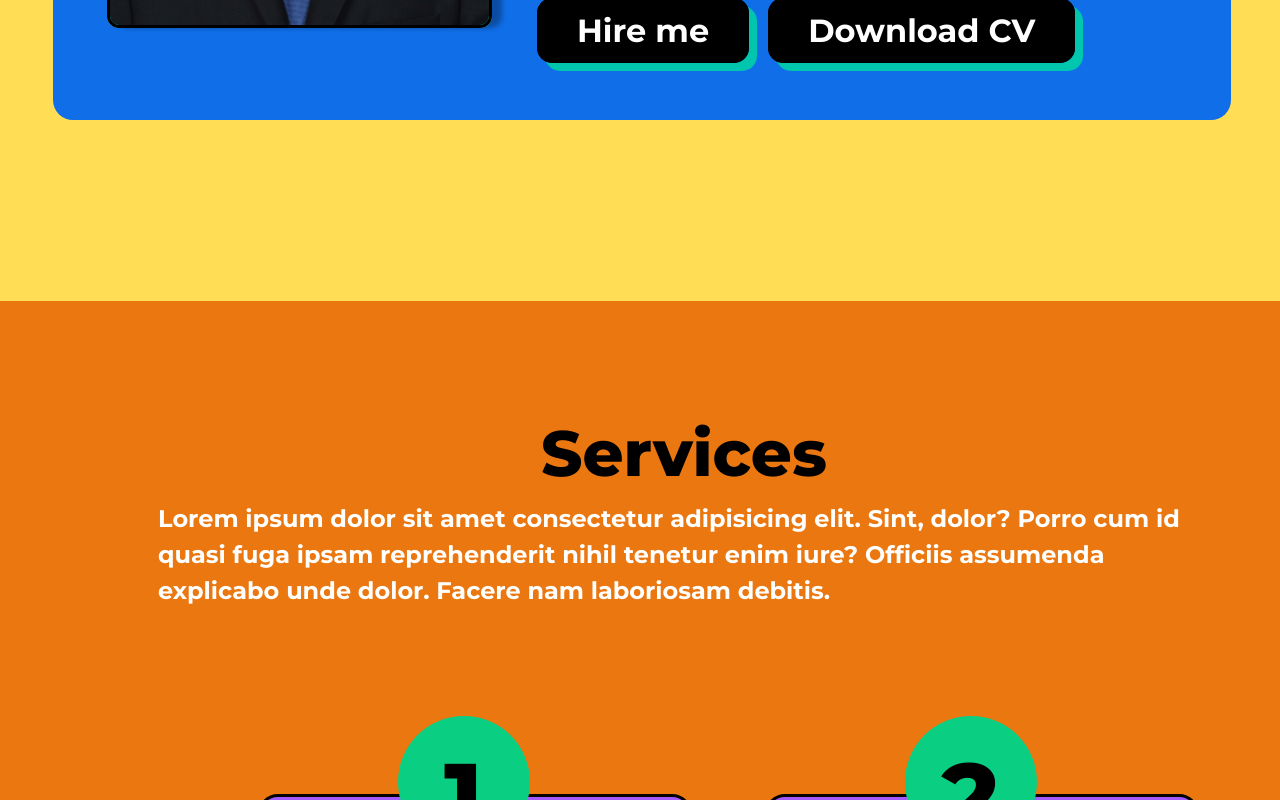
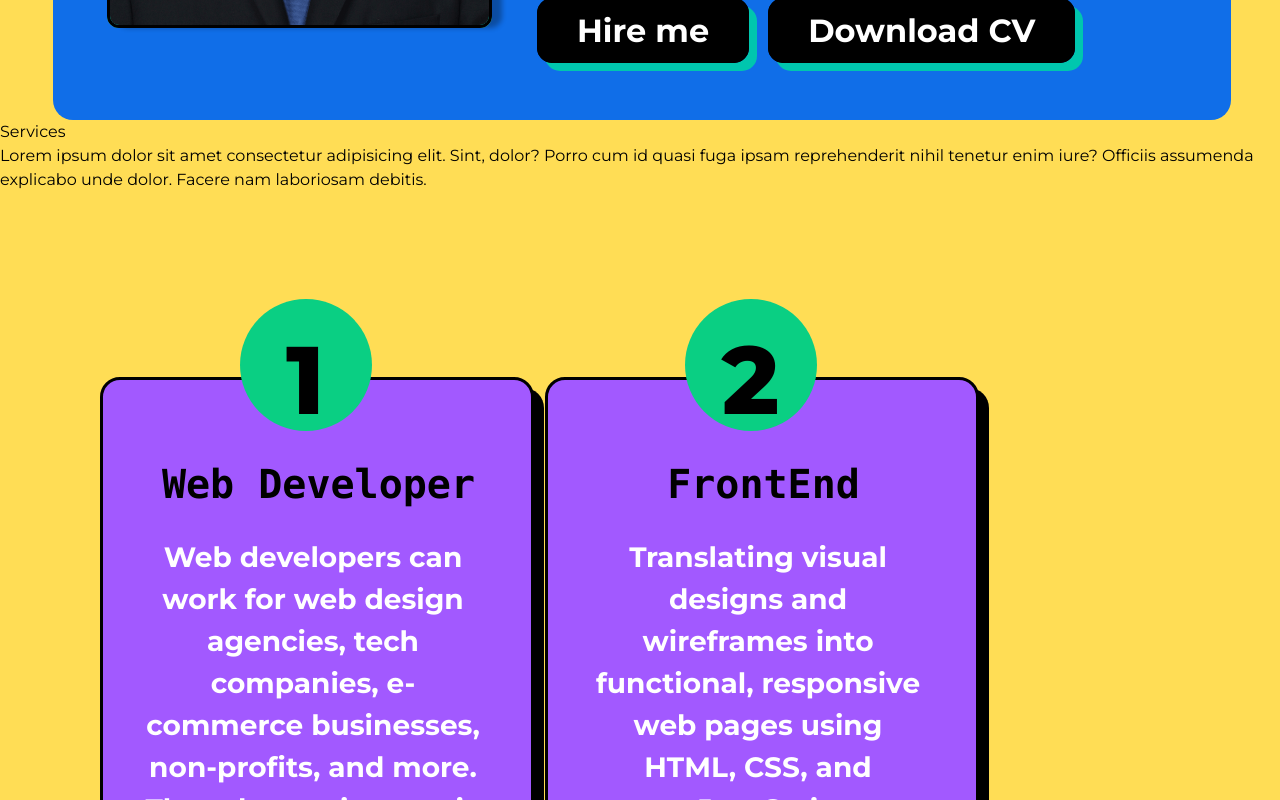
Before and after one commit to TSENGNGUON/portfolio, a React (Vite) app: page / in a window 1280 px wide. Shown: the part 1560-2360 px from the top of the page. Built offline with nearby package versions, Linux system fonts and the light colour scheme.

Commit message:
I rename the services foler and services file to ServicesPart both and Removed the css style from it

```diff
--- a/src/components/SubComponents/services/Services.jsx
+++ b/src/components/SubComponents/ServicesPart/ServicesPart.jsx
@@ -1,7 +1,7 @@
 import Card from '../../Card/Card'
-import './services.css'
 
-export default function Services(){
+
+export default function ServicesPart(){
     return(
         <div className='services'>
             <div className='header'>
--- a/src/components/SubComponents/services/services.css
+++ /dev/null
@@ -1,36 +0,0 @@
-.services{
-    width: 1368px;
-    height: 1006px;
-    margin-top: 181px;
-    background-color: #EB7711;
-    padding-top: 69px;
-    padding-left: 158px;
-    padding-right: 158px;
-}
-
-.services .header{
-    display: flex;
-    justify-content: center;
-    flex-direction: column;
-    align-items: center;
-}
-
-.services .header h1 {
-    margin-top: 35px;
-    color: #000000;
-    font-size: 64px;
-    font-weight: 800;
-}
-
-.services .header p {
-    display: flex;
-    justify-self: center;
-    color: #ffffff;
-    font-size: 24px;
-    font-weight: bold;
-}
-
-.services .content {
-    display: flex;
-    justify-content: space-between;
-}
--- a/src/components/home/home.jsx
+++ b/src/components/home/home.jsx
@@ -1,7 +1,7 @@
 import React from 'react'
 import './home.css'
 import '../SubComponents/button/button.css'
-import Services from '../SubComponents/services/Services'
+import Services from '../SubComponents/ServicesPart/ServicesPart'
 import ContactMe from '../contactMe/ContactMe'
 import NewButton from '../SubComponents/button/NewButton'
 import Footer from '../footer/Footer'
@@ -9,6 +9,7 @@ import MyCV from './../../assets/Resume.pdf'
 import Profile from '../SubComponents/Profile/Profile'
 import MediaLink from '../SubComponents/MediaLink/MediaLink'
 import AboutMePart from '../SubComponents/AboutMePart/AboutMePart'
+import ServicesPart from '../SubComponents/ServicesPart/ServicesPart'
 
 function Home() {
 
@@ -51,7 +52,7 @@ function Home() {
         <MediaLink/>
         </section>
         <AboutMePart />
-        <Services />
+        <ServicesPart />
         <ContactMe />
         {/* <Footer /> */}
         </div>
```
